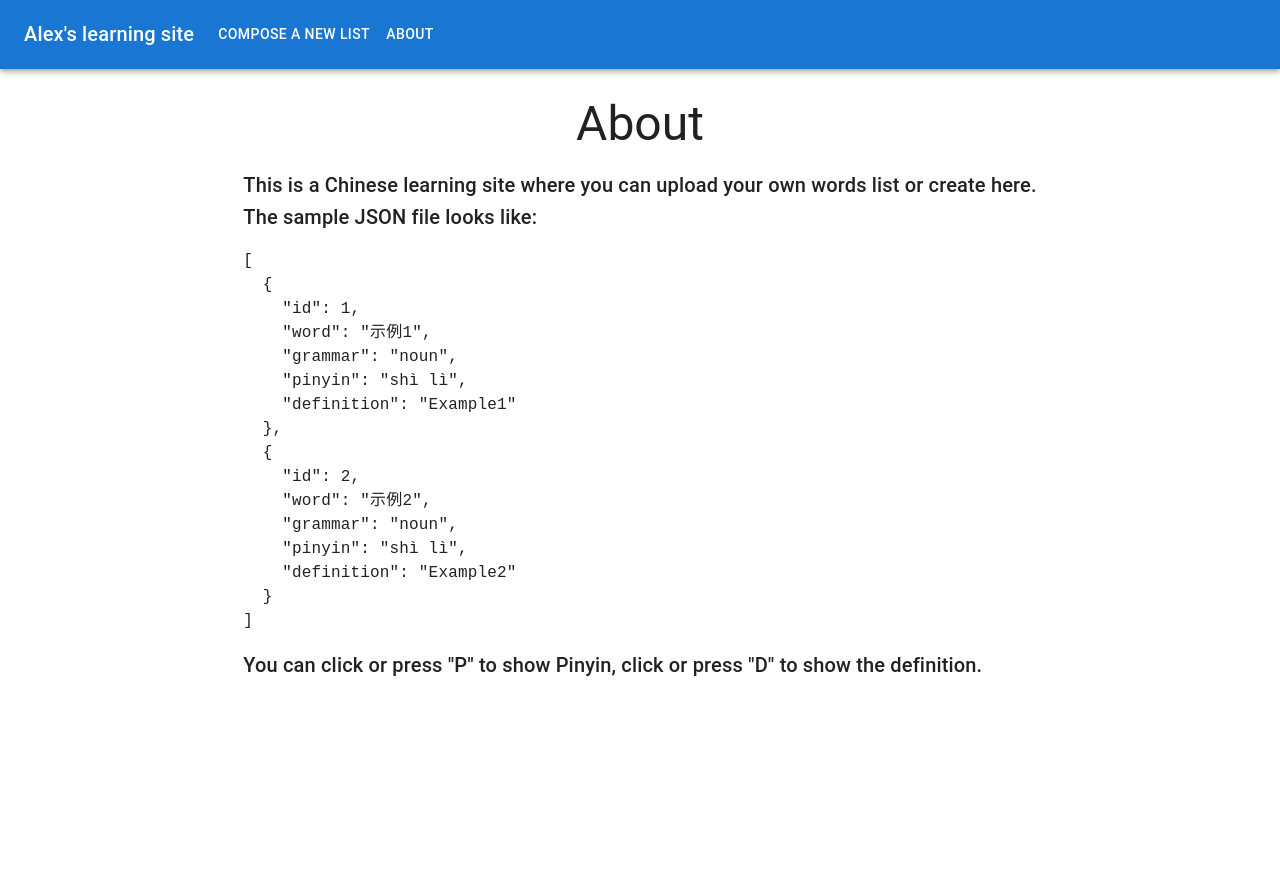
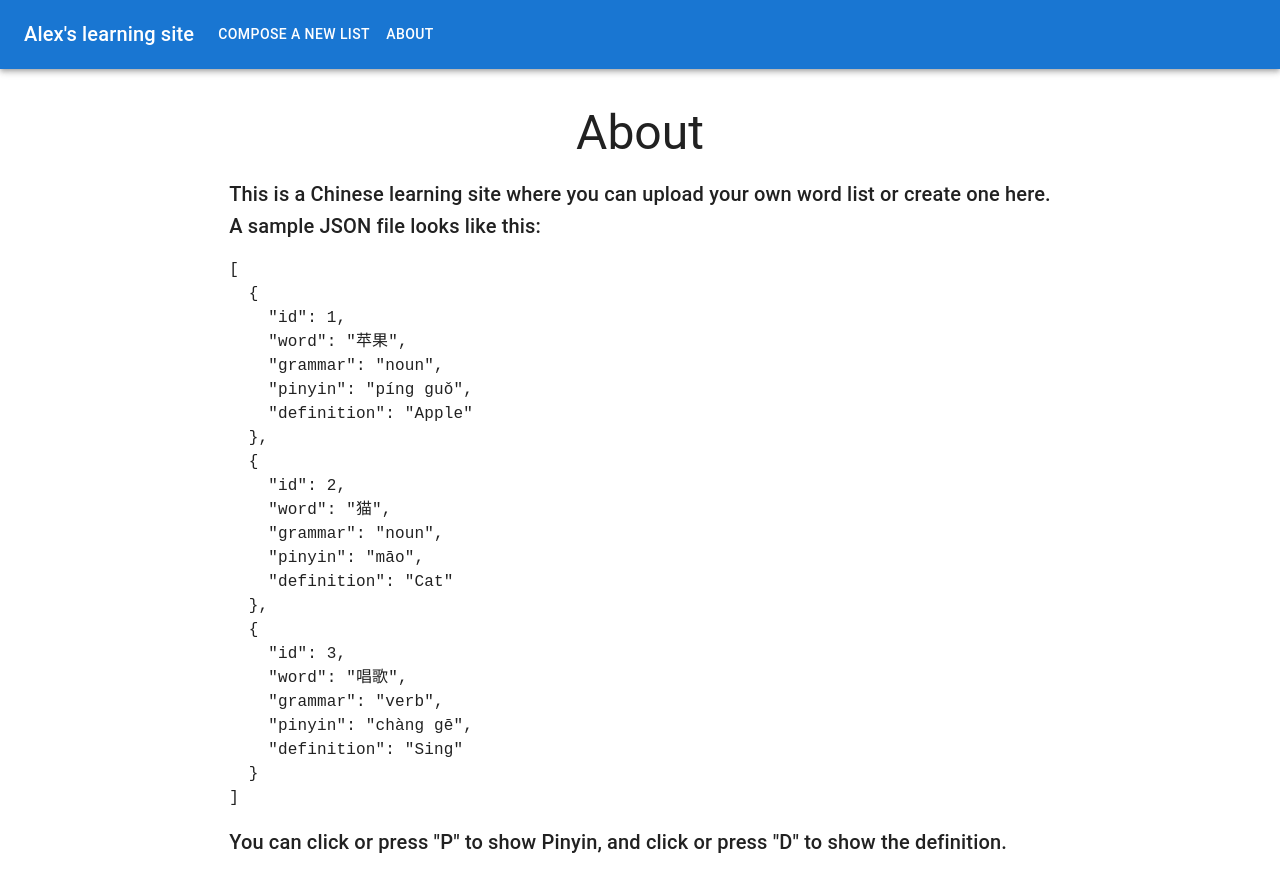
Before and after one commit to HaochenQ/React-Chinese-learning-App, a React (Create React App) app: page /about in a window 1280 px wide. Shown: the top 892 px of the page. Before the commit the page ends 800 px from the top, so only its background shows below. Built offline with nearby package versions, Linux system fonts and the light colour scheme; the HTML template or start-up script is replaced by a standard one.

Commit message:
update template

```diff
--- a/src/data/input.json
+++ b/src/data/input.json
@@ -1,37 +1,37 @@
 [
     {
         "id": 1,
-        "word": "示例1",
+        "word": "苹果",
         "grammar": "noun",
-        "pinyin": "shì lì",
-        "definition": "Example1"
+        "pinyin": "píng guǒ",
+        "definition": "Apple"
     },
     {
         "id": 2,
-        "word": "示例2",
+        "word": "猫",
         "grammar": "noun",
-        "pinyin": "shì lì",
-        "definition": "Example2"
+        "pinyin": "māo",
+        "definition": "Cat"
     },
     {
         "id": 3,
-        "word": "示例3",
-        "grammar": "noun",
-        "pinyin": "shì lì",
-        "definition": "Example3"
+        "word": "唱歌",
+        "grammar": "verb",
+        "pinyin": "chàng gē",
+        "definition": "Sing"
     },
     {
         "id": 4,
-        "word": "示例4",
-        "grammar": "verb",
-        "pinyin": "shì lì",
-        "definition": "Example4"
+        "word": "漂亮",
+        "grammar": "Adj",
+        "pinyin": "piào liang",
+        "definition": "Beautiful"
     },
     {
         "id": 5,
-        "word": "示例5",
+        "word": "电脑",
         "grammar": "noun",
-        "pinyin": "shì lì",
-        "definition": "Example5"
+        "pinyin": "diàn nǎo",
+        "definition": "Computer"
     }
 ]
--- a/src/pages/About.jsx
+++ b/src/pages/About.jsx
@@ -6,17 +6,24 @@ export default function About() {
   const JString = [
     {
       id: 1,
-      word: "示例1",
+      word: "苹果",
       grammar: "noun",
-      pinyin: "shì lì",
-      definition: "Example1",
+      pinyin: "píng guǒ",
+      definition: "Apple",
     },
     {
       id: 2,
-      word: "示例2",
+      word: "猫",
       grammar: "noun",
-      pinyin: "shì lì",
-      definition: "Example2",
+      pinyin: "māo",
+      definition: "Cat",
+    },
+    {
+      id: 3,
+      word: "唱歌",
+      grammar: "verb",
+      pinyin: "chàng gē",
+      definition: "Sing",
     },
   ];
   return (
@@ -30,24 +37,24 @@ export default function About() {
         //sx={{ mx: "1vw" }}
         style={{ minHeight: "80vh" }}
       >
-        <Grid item>
+        <Grid item style={{ paddingTop: "3%" }}>
           <Typography variant="h3" gutterBottom>
             About
           </Typography>
         </Grid>
-        <Grid item>
+        <Grid item style={{ paddingBottom: "3%" }}>
           <Typography variant="h6">
-            This is a Chinese learning site where you can upload your own words
-            list or create <Link to="/compose">here</Link>.
+            This is a Chinese learning site where you can upload your own word
+            list or create one <Link to="/compose">here</Link>.
           </Typography>
           <Typography variant="h6">
-            The sample JSON file looks like: <span> </span>
+            A sample JSON file looks like this: <span> </span>
           </Typography>
           <Typography component={"span"}>
             <pre>{JSON.stringify(JString, null, 2)}</pre>
           </Typography>
           <Typography variant="h6">
-            You can click or press "P" to show Pinyin, click or press "D" to
+            You can click or press "P" to show Pinyin, and click or press "D" to
             show the definition.
           </Typography>
         </Grid>
```
